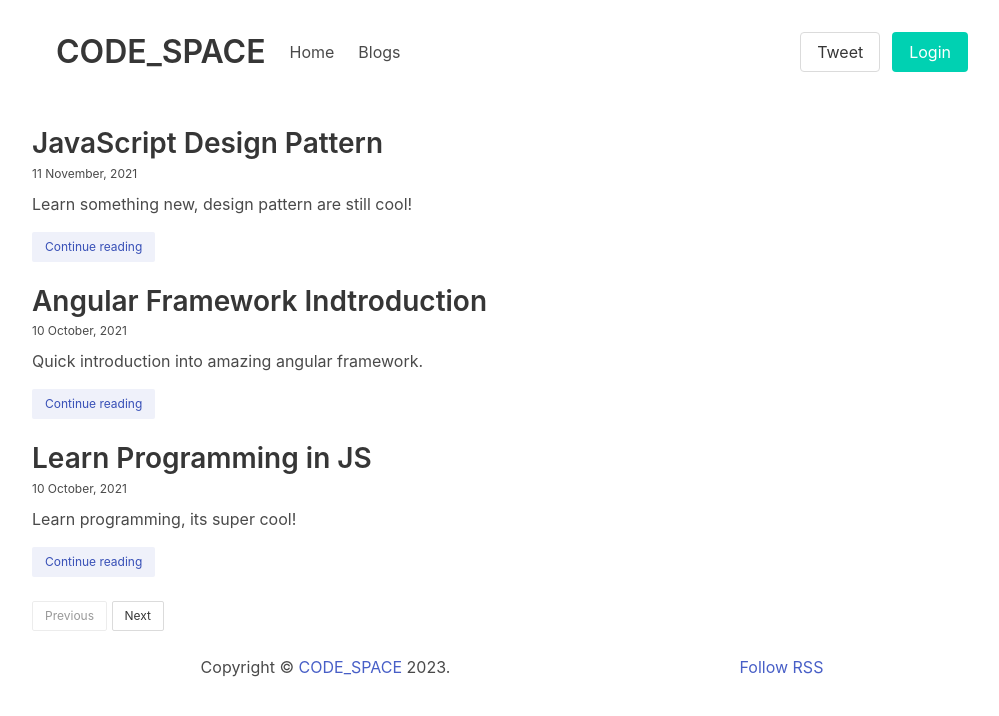
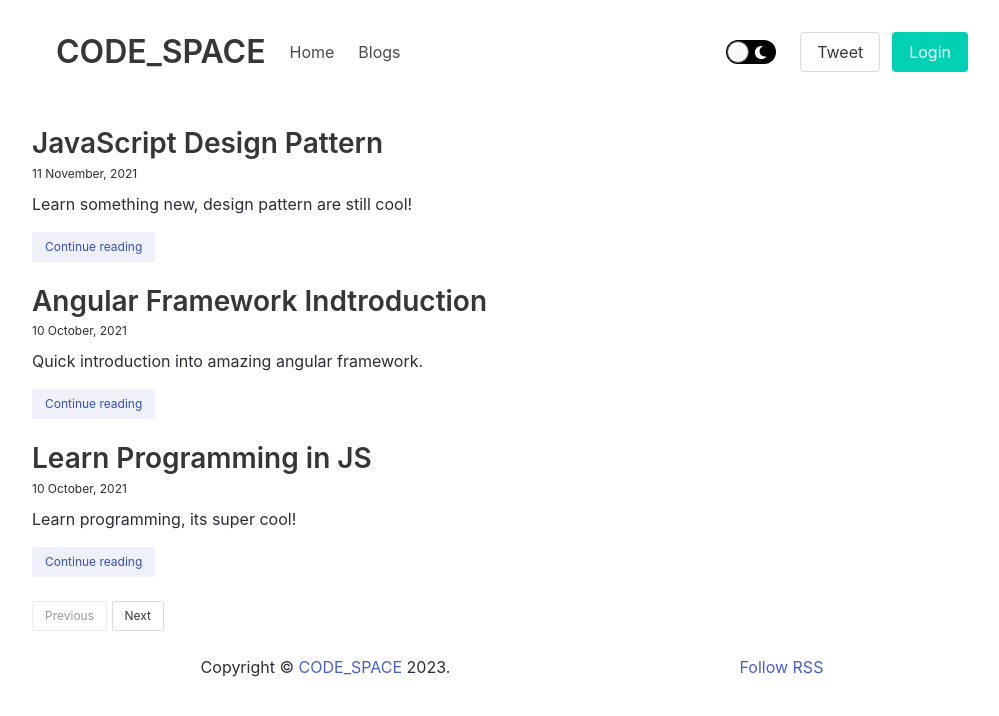
Before and after one commit to alperergul/gatsby-blog, a Gatsby site: page /blogs in a window 1280 px wide. Shown: the whole page, without its empty margins (128-1127 px from the left). Built offline with nearby package versions, Linux system fonts and the light colour scheme; Gatsby itself is replaced by a stand-in of ours.

Commit message:
dark and light theme addded

```diff
--- a/gatsby-browser.js
+++ b/gatsby-browser.js
@@ -1,2 +1,6 @@
-import "./src/styles/global.scss";
-import "prismjs/themes/prism-solarizedlight.css";
+import React from "react";
+import RootLayout from "./src/components/RooLayout";
+
+export const wrapRootElement = ({ element }) => (
+  <RootLayout>{element}</RootLayout>
+);
--- /dev/null
+++ b/gatsby-ssr.js
@@ -0,0 +1 @@
+export { wrapRootElement } from "./gatsby-browser";
--- a/package.json
+++ b/package.json
@@ -15,6 +15,9 @@
     "clean": "gatsby clean"
   },
   "dependencies": {
+    "@fortawesome/fontawesome-svg-core": "^6.3.0",
+    "@fortawesome/free-solid-svg-icons": "^6.3.0",
+    "@fortawesome/react-fontawesome": "^0.2.0",
     "axios": "^1.3.4",
     "bulma": "^0.9.4",
     "gatsby": "^5.7.0",
@@ -31,6 +34,7 @@
     "react": "^18.2.0",
     "react-dom": "^18.2.0",
     "react-helmet": "^6.1.0",
+    "react-toggle": "^4.1.3",
     "sass": "^1.58.3"
   }
 }
--- a/src/components/AppHeader.js
+++ b/src/components/AppHeader.js
@@ -1,7 +1,11 @@
 import React from "react";
 import { Link } from "gatsby";
+import ThemeToggle from "./ThemeToggle";
+import { useTheme } from "./ThemeProvider";
 
 export default function AppHeader({ seo }) {
+  const { theme } = useTheme();
+  console.log(theme);
   return (
     <nav className="navbar is-transparent mb-5 p-5">
       <div className="navbar-brand">
@@ -31,6 +35,7 @@
         <div className="navbar-end">
           <div className="navbar-item">
             <div className="field is-grouped">
+              <ThemeToggle className="is-flex is-align-self-center mr-5" />
               <p className="control">
                 <a
                   className="bd-tw-button button"
--- a/src/components/Blog.js
+++ b/src/components/Blog.js
@@ -12,7 +12,7 @@
     <>
       <div className="content is-normal">
         <div className="head-wrapper mb-2">
-          <h2 className="mb-0">{title}</h2>
+          <h2 className="mb-0 post-title">{title}</h2>
           <time style={style.time} dateTime={style.time}>
             {date}
           </time>
--- /dev/null
+++ b/src/components/RooLayout.js
@@ -0,0 +1,39 @@
+import React from "react";
+import ThemeProvider, { useTheme } from "./ThemeProvider";
+
+import { config, library } from "@fortawesome/fontawesome-svg-core";
+import { faSun, faMoon } from "@fortawesome/free-solid-svg-icons";
+
+import "@fortawesome/fontawesome-svg-core/styles.css";
+
+import "../styles/global.scss";
+import "prismjs/themes/prism-solarizedlight.css";
+import "react-toggle/style.css";
+
+config.autoAddCss = false;
+library.add(faSun, faMoon);
+
+const MainWrapper = ({ children }) => {
+  const { theme } = useTheme();
+  return (
+    <>
+      <div className={`main-wrapper ${theme.type}`}>{children}</div>
+      <style>
+        {`
+          html, body {
+            background: ${theme.background};
+            color: ${theme.fontColor};
+            transition: color 0.2s ease-out, background 0.2s ease-out;
+          }
+        `}
+      </style>
+    </>
+  );
+};
+export default function RootLayout({ children }) {
+  return (
+    <ThemeProvider>
+      <MainWrapper>{children}</MainWrapper>
+    </ThemeProvider>
+  );
+}
--- /dev/null
+++ b/src/components/ThemeProvider.js
@@ -0,0 +1,44 @@
+import React, {
+  createContext,
+  useContext,
+  useState,
+  useMemo,
+  useCallback,
+} from "react";
+
+const themes = {
+  light: {
+    type: "light",
+    fontColor: "#2b2c38",
+    background: "#fff",
+  },
+
+  dark: {
+    type: "dark",
+    fontColor: "#dcdcdc",
+    background: "#2b2c38",
+  },
+};
+
+const ThemeContext = createContext();
+
+export default function ThemeProvider({ children }) {
+  const [theme, setTheme] = useState(themes.light);
+
+  const toggleTheme = useCallback(() => {
+    setTheme(theme === themes.dark ? themes.light : themes.dark);
+  }, [theme]);
+
+  const themeAPI = useMemo(() => {
+    return {
+      theme,
+      toggleTheme,
+    };
+  }, [theme, toggleTheme]);
+
+  return (
+    <ThemeContext.Provider value={themeAPI}>{children}</ThemeContext.Provider>
+  );
+}
+
+export const useTheme = () => useContext(ThemeContext);
--- /dev/null
+++ b/src/components/ThemeToggle.js
@@ -0,0 +1,19 @@
+import React from "react";
+import Toggle from "react-toggle";
+import { useTheme } from "./ThemeProvider";
+
+import { FontAwesomeIcon } from "@fortawesome/react-fontawesome";
+
+export default function ThemeToggle({ className }) {
+  const { toggleTheme } = useTheme();
+  return (
+    <Toggle
+      onChange={toggleTheme}
+      className={`day-night-toggle ${className}`}
+      icons={{
+        checked: <FontAwesomeIcon inverse icon="sun" />,
+        unchecked: <FontAwesomeIcon inverse icon="moon" />,
+      }}
+    />
+  );
+}
--- a/src/styles/global.scss
+++ b/src/styles/global.scss
@@ -10,3 +10,67 @@
     margin-right: 0;
   }
 }
+
+.main-wrapper {
+  &.dark {
+    .navbar {
+      background-color: transparent;
+      .navbar-item {
+        color: #d8d8d8;
+      }
+
+      .navbar-brand {
+        .title {
+          color: #d8d8d8;
+        }
+      }
+    }
+
+    .title,
+    .subtitle,
+    .content,
+    .post-title {
+      color: #d8d8d8;
+    }
+
+    .card-content {
+      background-color: #232129;
+      transition: color 0s ease-out 0s, background 0.2s ease-out 0s;
+      .card-body-wrapper {
+        background-color: #232129;
+        transition: color 0s ease-out 0s, background 0.2s ease-out 0s;
+      }
+    }
+  }
+
+  strong {
+    color: #fff;
+  }
+}
+
+.day-night-toggle.react-toggle {
+  &.react-toggle--checked:hover {
+    &:not(.react-toggle--disabled) .react-toggle-track {
+      background-color: black;
+    }
+  }
+
+  .react-toggle-track {
+    background-color: black;
+    &:hover {
+      background-color: black;
+    }
+
+    &-x,
+    &-check {
+      right: 8px;
+      width: 15px;
+      height: 15px;
+
+      svg {
+        width: 100%;
+        height: 100%;
+      }
+    }
+  }
+}
```
Also changed, not shown: 1 other file.
